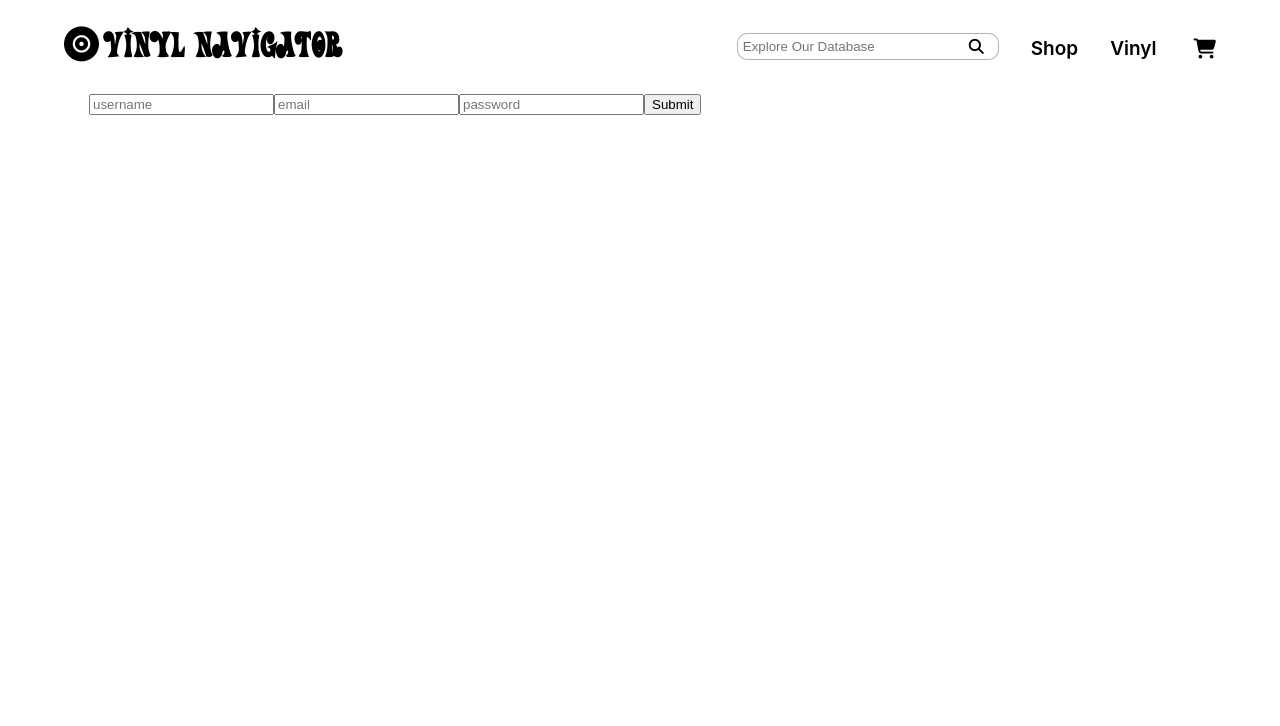
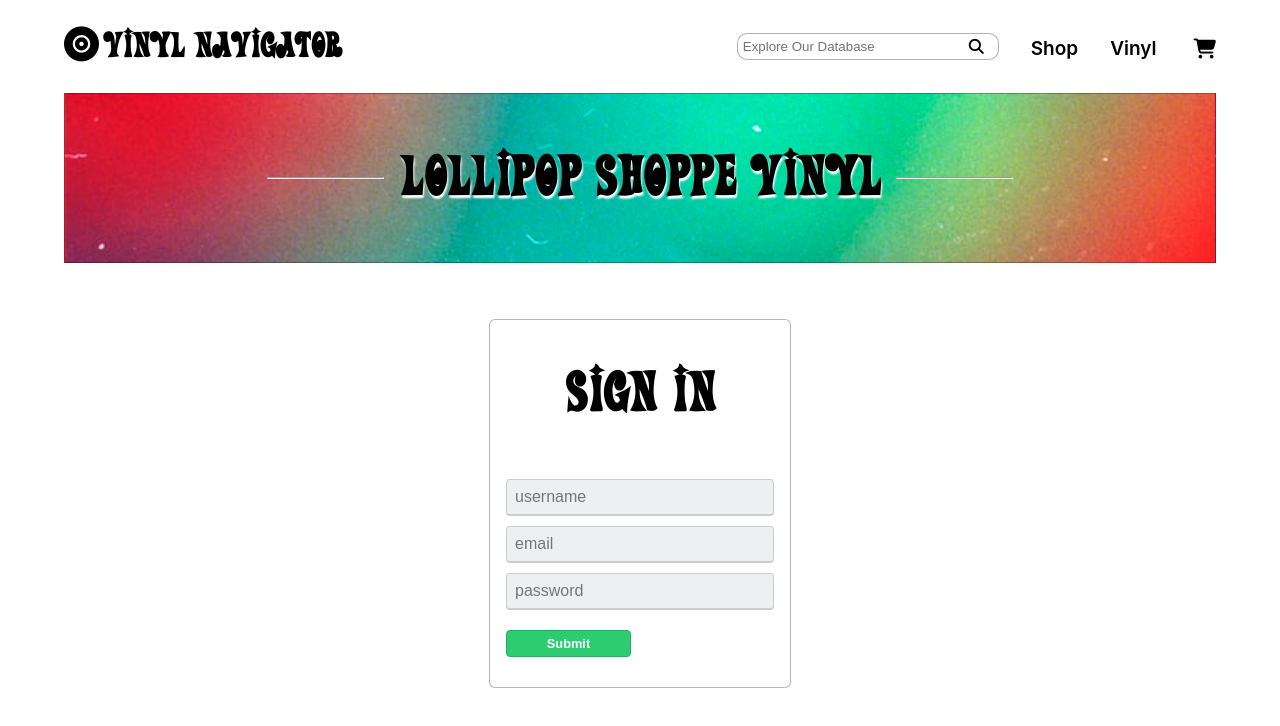
Before and after one commit to rlmclaughlin/capstone-1, a React (Create React App) app in the folder client/: page /login in a window 1280 px wide. Shown: the top 726 px of the page. Built offline with nearby package versions, Linux system fonts and the light colour scheme.

Commit message:
created sign in form and an admin page with table

```diff
--- a/client/src/App.js
+++ b/client/src/App.js
@@ -2,7 +2,7 @@ import React, {useEffect, useState} from 'react'
 import Nav from './components/nav/nav'
 import InventoryCards from './components/inventory/inventoryCards'
 import Login from './components/forms/login'
-import Register from './components/forms/register'
+import Register from './components/forms/login'
 import Landing from './components/landing/landing'
 import VinylCards from './components/vinyl/vinylCards'
 import DvdCards from './components/dvds/dvdCards'
@@ -10,6 +10,7 @@ import ShoppingCart from './components/shoppingCart/shoppingCart'
 import SearchResults from './components/searchResults/searchResults'
 import {Route} from 'react-router-dom'
 import ViewCard from './components/viewCard/viewCard'
+import AdminView from './components/adminView/adminView.jsx'
 
 import './App.css';
 
@@ -21,6 +22,7 @@ function App() {
     const [inventory, setInventory] = useState(inventoryData)
     const [cart, setCart] = useState([])
     const [match, setMatch] = useState([])
+    const [loggedIn, setLoggedIn] = useState(false)
 
 
     const cartAddHandler = (cardID, name, product_description, price, image) => {
@@ -40,7 +42,7 @@ function App() {
             ]))
     }
     console.log(match.length)
-
+    console.log("logedin", loggedIn)
 
   return (
       <div className="App">
@@ -57,7 +59,12 @@ function App() {
           <Route path='/inventory' render={props => (
             <InventoryCards {...props} setCart={setCart} cartAddHandler={cartAddHandler} inventory={inventory}/>
           )}/>
-                <Route path='/vinyl' render={props => (
+
+          <Route path='/adminView' render={props => (
+              <AdminView {...props} inventory={inventory} setInventory={setInventory}/>
+          )}/>
+
+          <Route path='/vinyl' render={props => (
             <VinylCards {...props} setCart={setCart} cart={cart} inventory={inventory}/>
           )}/>
 
@@ -70,12 +77,8 @@ function App() {
           <Route path='/viewCard/:id' render={props => (
               <ViewCard {...props} inventory={inventory} cart={cart} setCart={setCart}/>
           )}/>
-
           <Route path='/login' render={props => (
-            <Login {...props} users={users} setUsers={setUsers}/>
-          )}/>
-          <Route path='/register' render={props => (
-            <Register {...props}  setUsers={setUsers} users={users}/>
+            <Login {...props}  setUsers={setUsers} setLoggedIn={setLoggedIn} loggedIn={loggedIn} users={users}/>
           )}/>
       </div>
   );
--- /dev/null
+++ b/client/src/components/adminView/adminCards.jsx
@@ -0,0 +1,45 @@
+import React from 'react'
+import '../../styles/adminView/adminView.css'
+
+function AdminCards(props){
+    console.log(props.product)
+
+    const deleteHandler = () => {
+        props.setInventory(props.inventory.filter(item => item.id !== props.product.id))
+    }
+
+    return(
+        <table class="inventory-table">
+            <thead>
+                <tr>
+                    <th>ID</th>
+                    <th>Image</th>
+                    <th>Name</th>
+                    <th>Band</th>
+                    <th>Price</th>
+                    <th>Quantity</th>
+                    <th>Manufacturer</th>
+                    <th>Serial #</th>
+                    <th>Category</th>
+                    <th>delete</th>
+                </tr>
+            </thead>
+            <tbody>
+            <tr>
+                <td>{props.product.id}</td>
+                <td ><img style={{maxHeight: '75px', maxWidth: '75px'}}src={props.product.product_image}/></td>
+                <td>{props.product.product_name}</td>
+                <td>{props.product.product_description}</td>
+                <td>{props.product.price}</td>
+                <td>{props.product.quantity}</td>
+                <td>{props.product.manufacturer}</td>
+                <td>{props.product.serial_number}</td>
+                <td>{props.product.category}</td>
+                <td><button onClick={() => {deleteHandler()}}>Delete</button></td>
+            </tr>
+        </tbody>
+    </table>
+    )
+}
+
+export default AdminCards
--- /dev/null
+++ b/client/src/components/adminView/adminView.jsx
@@ -0,0 +1,22 @@
+import React from 'react'
+import AdminCards from './adminCards'
+
+function AdminView(props){
+
+    return(
+        <section className='inventory-cards-container'>
+            <section className='header header-background'>
+                <hr style={{width: '10%', marginRight: "15px"}}/>
+                <h1>Lollipop Shoppe Vinyl</h1>
+                <hr style={{width:"10%", marginLeft: '15px'}}/>
+            </section>
+            {
+                props.inventory.map((item, index) => (
+                    <AdminCards product={item} key={index} inventory={props.inventory} setInventory={props.setInventory}/>
+                ))
+            }
+        </section>
+    )
+}
+
+export default AdminView
--- a/client/src/components/forms/login.jsx
+++ b/client/src/components/forms/login.jsx
@@ -1,4 +1,5 @@
 import React, {useState} from 'react'
+import '../../styles/forms/login.css'
 
 function Login(props){
     const [user, setUser] = useState({username: '', email: '', password: ''})
@@ -13,38 +14,62 @@ function Login(props){
     }
 
     const submitHandler = (e) => {
+        let isReal = false
         e.preventDefault()
-        props.setUsers((items) => ([
-            ...items, {
-                id: props.users.length + 1,
-                username: user.username,
-                email: user.email,
-                password: user.password,
-                loggedIn: false
+
+        props.users.map(item => (
+            item.username === user.username && item.email === user.email && item.password === user.password ? isReal = true : isReal
+        ))
+
+        if(isReal === true){
+            localStorage.setItem('username', user.username)
+            localStorage.setItem('email', user.email)
+            props.setLoggedIn(true)
+            props.history.push('/')
+        } else{
+            console.log("WRONG")
         }
-        ]))
-        console.log(localStorage.getItem('username'))
     }
 
     return(
-        <form onSubmit={submitHandler}>
+
+        <section style={{maxWidth: '1300px'}} className='inventory-cards-container'>
+        <section className='header header-background'>
+            <hr style={{width: '10%', marginRight: "15px"}}/>
+            <h1>Lollipop Shoppe Vinyl</h1>
+            <hr style={{width:"10%", marginLeft: '15px'}}/>
+        </section>
+        <div className='login-container'>
+            <div className='box'>
+                <h1>Sign In</h1>
+                <form className='login' onSubmit={submitHandler}>
                     <input name='username'
                            type='text'
                            placeholder='username'
                            value={user.username}
-                   onChange={changeHandler}/>
+                           onChange={changeHandler}
+                           className='email'/>
                     <input name='email'
                            type='text'
                            placeholder='email'
                            value={user.email}
+                           className='email'
                            onChange={changeHandler}/>
                     <input name='password'
-                   type='text'
+                           type='password'
                            placeholder='password'
                            value={user.password}
+                           className='email'
                            onChange={changeHandler}/>
-            <button type='submit'>Submit</button>
+                    <button className='btn'type='submit'>Submit</button>
                 </form>
+            </div>
+
+
+        </div>
+        </section>
+
+
     )
 }
 
--- a/client/src/components/forms/register.jsx
+++ /dev/null
@@ -1,53 +0,0 @@
-import React, {useState} from 'react'
-
-function Register(props){
-    const [user, setUser] = useState({username: '', email: '', password: ''})
-
-    const changeHandler = (e) => {
-        e.preventDefault()
-        setUser(items => ({
-            ...items,
-                [e.target.name]: e.target.value
-            }
-        ))
-    }
-
-    const submitHandler = (e) => {
-        e.preventDefault()
-        props.setUsers((items) => ([
-            ...items, {
-                id: props.users.length + 1,
-                username: user.username,
-                email: user.email,
-                password: user.password,
-                loggedIn: false
-            }
-        ]))
-        localStorage.setItem('username', `${user.username}`)
-        localStorage.setItem('password', `${user.password}`)
-        localStorage.setItem('loggedIn', false)
-    }
-
-    return(
-        <form onSubmit={submitHandler}>
-            <input name='username'
-                   type='text'
-                   placeholder='username'
-                   value={user.username}
-                   onChange={changeHandler}/>
-            <input name='email'
-                   type='text'
-                   placeholder='email'
-                   value={user.email}
-                   onChange={changeHandler}/>
-            <input name='password'
-                   type='text'
-                   placeholder='password'
-                   value={user.password}
-                   onChange={changeHandler}/>
-            <button type='submit'>Submit</button>
-        </form>
-    )
-}
-
-export default Register
--- a/client/src/components/searchResults/searchResults.jsx
+++ b/client/src/components/searchResults/searchResults.jsx
@@ -4,7 +4,7 @@ import '../../styles/searchResults.css'
 
 function SearchResults(props){
 
-    if(props.length === 0){return "your results are comming..."}
+    if(props.length === 0 ){return "your results are comming..."}
     console.log(props.match)
     return(
         <section className='shopping-cart-container' style={{ maxWidth: '1300px', justifyContent: 'center'}}>
--- a/client/src/components/viewCard/viewCard.jsx
+++ b/client/src/components/viewCard/viewCard.jsx
@@ -20,8 +20,8 @@ function ViewCard(props){
                 quantity: 1
             }
         ]))
+    }
 
-    }
 
     return(
 
--- a/client/src/data/userData.json
+++ b/client/src/data/userData.json
@@ -1,23 +1,17 @@
 [
     {
         "id": 1,
-        "username": "centauri",
-        "email": "centauri_43@yahoo.com",
-        "password": "12345",
+        "username": "@admin",
+        "email": "admin@yahoo.com",
+        "password": "admin",
         "loggedIn": false
     },
     {
         "id": 2,
-        "username": "music_fan",
-        "email": "music_fan@yahoo.com",
-        "password": "11111",
-        "loggedIn": false
-    },
-    {
-        "id": 3,
-        "username": "the_bill",
-        "email": "the_bill@yahoo.com",
-        "password": "121212",
+        "username": "@employee",
+        "email": "employee@yahoo.com",
+        "password": "employee",
         "loggedIn": false
     }
+
 ]
--- /dev/null
+++ b/client/src/styles/adminView/adminView.css
@@ -0,0 +1,20 @@
+
+  table {
+      border-collapse: collapse;
+      width: 100%;
+      margin-left: auto;
+  }
+
+  th, td {
+      padding: 0.25rem;
+      text-align: center;
+      border: 1px solid #ccc;
+      width: 100px;
+      max-width: 100px;
+      min-width: 100px;
+      overflow-wrap: break-word
+
+  }
+      tbody tr:nth-child(odd) {
+      background: #eee;
+  }
--- /dev/null
+++ b/client/src/styles/forms/login.css
@@ -0,0 +1,97 @@
+
+
+
+  .login{
+      padding-left: 0px;
+  }
+
+  .login-container{
+      height: 55vh;
+      width: 100%;
+      display: flex;
+      flex-wrap: wrap;
+      align-items: center;
+      font-family: 'Open Sans', sans-serif;
+      width:100%;
+      text-align:center;
+      padding-bottom: 25px;
+      margin-bottom: 25px;
+  }
+
+    .login-container p{
+    font-size:12px;
+    text-decoration: none;
+    color:#ffffff;
+  }
+
+  .box{
+    background:white;
+    width:300px;
+    border-radius:6px;
+    margin: 0 auto 0 auto;
+    padding:0px 0px 70px 0px;
+    border: 1px solid #00000049;
+    padding-bottom: 10px;
+  }
+
+  .email{
+    background:#ecf0f1;
+    border: #ccc 1px solid;
+    border-bottom: #ccc 2px solid;
+    padding: 8px;
+    width:250px;
+    color:#AAAAAA;
+    margin-top:10px;
+    font-size:1em;
+    border-radius:4px;
+  }
+
+  .password{
+    border-radius:4px;
+    background:#ecf0f1;
+    border: #ccc 1px solid;
+    padding: 8px;
+    width:250px;
+    font-size:1em;
+  }
+
+  .btn{
+    background:#2ecc71;
+    width:125px;
+    padding-top:5px;
+    padding-bottom:5px;
+    color:white;
+    border-radius:4px;
+    border: #27ae60 1px solid;
+
+    margin-top:20px;
+    margin-bottom:20px;
+    float:left;
+    margin-left:16px;
+    font-weight:800;
+    font-size:0.8em;
+  }
+
+  .btn:hover{
+    background:#2CC06B;
+  }
+
+  #btn2{
+    float:left;
+    background:#3498db;
+    width:125px;  padding-top:5px;
+    padding-bottom:5px;
+    color:white;
+    border-radius:4px;
+    border: #2980b9 1px solid;
+
+    margin-top:20px;
+    margin-bottom:20px;
+    margin-left:10px;
+    font-weight:800;
+    font-size:0.8em;
+  }
+
+  #btn2:hover{
+  background:#3594D2;
+  }
```
Lines whose indentation alone changed are shown as unchanged.
